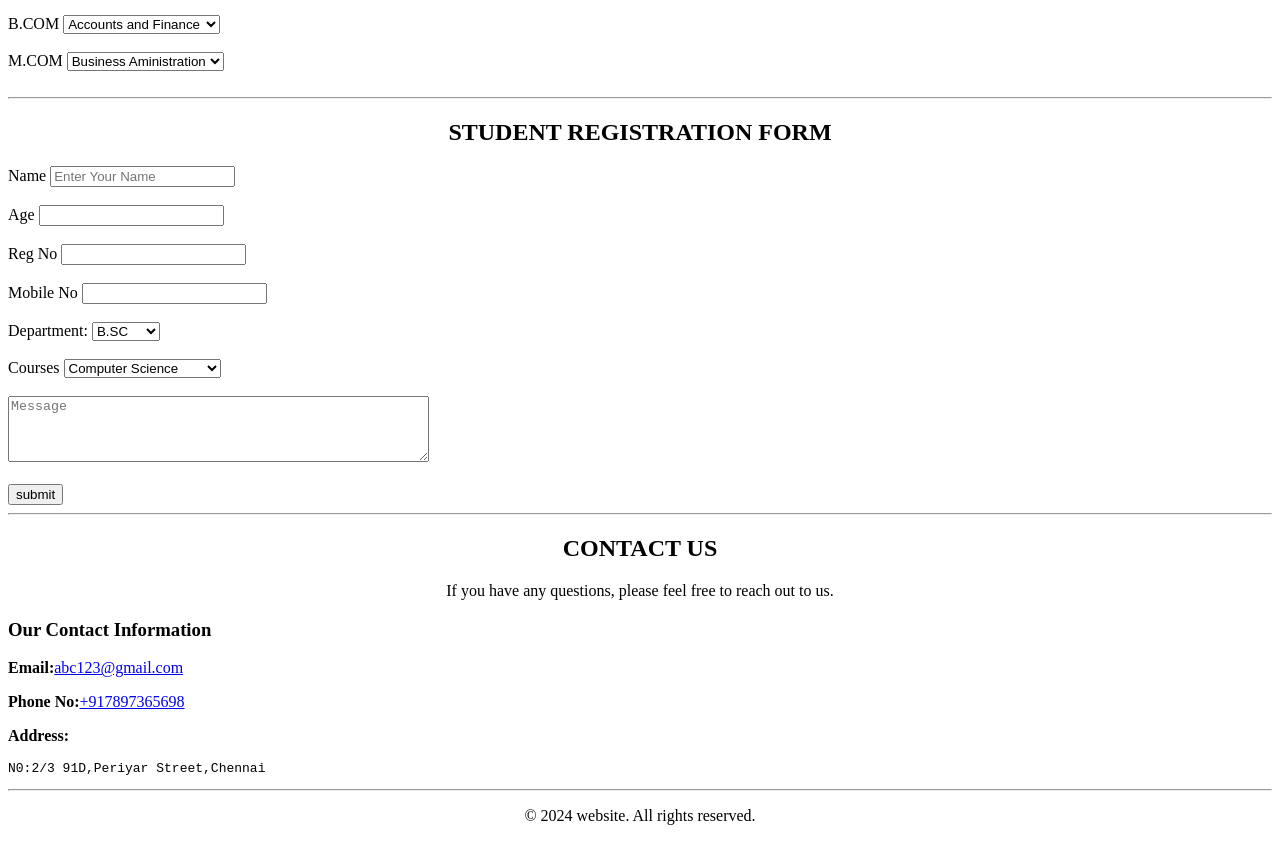
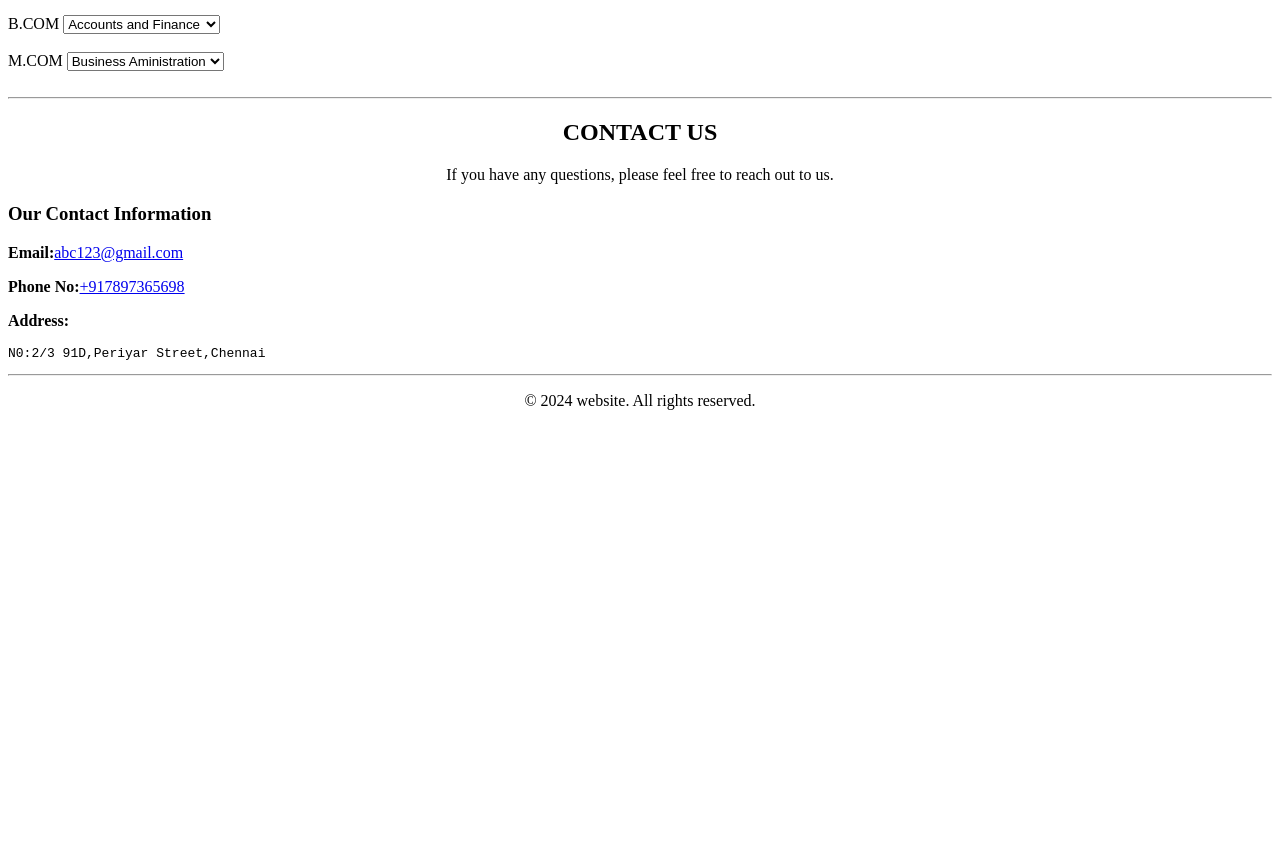
Before and after one commit to dharshusiva/Html-code, a plain HTML site: page index.html in a window 1280 px wide. Shown: the part 1008-1849 px from the top of the page. After the commit the page ends 1434 px from the top, so only its background shows below. Drawn offline with Linux system fonts and the light colour scheme.

Commit message:
Update index.html

```diff
--- a/index.html
+++ b/index.html
@@ -16,7 +16,7 @@
            <a href="#home">Home</a> |
             <a href="#aboutus">About US</a> |
             <a href="#departments">Departments</a> |
-            <a href="#registration form">Student Registration Form</a> |
+            <a href="Registration Form.html" target="_blank" >Student Registration Form</a> |
             <a href="#contact us">Contact Us</a>
 
     </nav>
@@ -119,50 +119,6 @@
 </section>
 <hr>
 
-<section id="registration form">
-    <center>
-
-        <h2>STUDENT REGISTRATION FORM</h2>
-    </center>
-   <form action="Post">
-    <label for="name"> Name </label>
-    <input type="text" placeholder="Enter Your Name" id="name" name="Name"><br><br>
-    <label for="age">Age</label>
-    <input type="number" id="age" name="age"><br><br>
-    <label for="regno">Reg No</label>
-    <input type="number" id="regno" name="regno"><br><br>
-    <label for="phoneno">Mobile No</label>
-    <input type="number" id="phoneno" name="phoneno"><br><br>
-    <label for="department">Department:</label>
-    <select name=" depart" id="depart">
-        <option value="B.SC">B.SC</option>
-        <option value="M.SC">M.SC</option>
-        <option value="B.COM">B.COM</option>
-        <option value="M.COM">M.COM</option>
-    </select> <br><br>
-
-    <label for="Courses">Courses</label>
-    <select name=" courses" id="courses">
-    <option value="Computer Science">Computer Science</option>
-    <option value="Mathematics">Mathematics</option>
-    <option value="Physics">Physics</option>
-    <option value="Chemistry">Chemistry</option>
-    <option value="Accounts and Finance">Accounts and Finance</option>
-        <option value="Computer Applications">Computer Applications</option>
-        <option value="Hons">Hons.</option>
-        <option value="Business Aministration">Business Aministration</option>
-        <option value="Accounts and Finance">Accounts and Finance</option>
-        <option value="Economics">Economics</option>
-       </select> <br><br>
-
-
-       <textarea name="message" id="message" rows="4" cols="50 " placeholder="Message"></textarea><br> <br>
-
-
-      <input type="submit" value="submit">
-   </form>
-</section>
-<hr>
 
 <section id="contact us">
 
```
